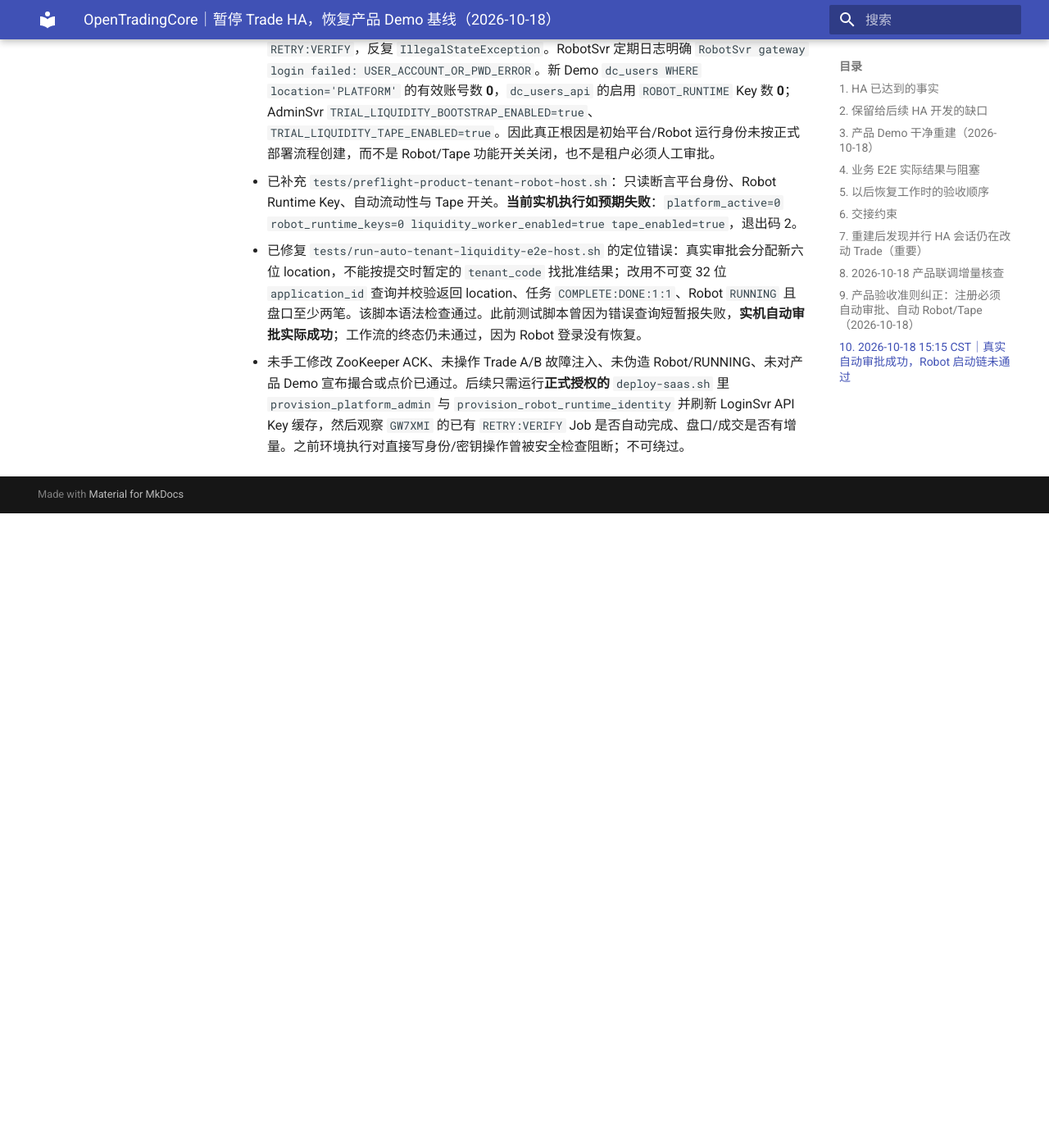
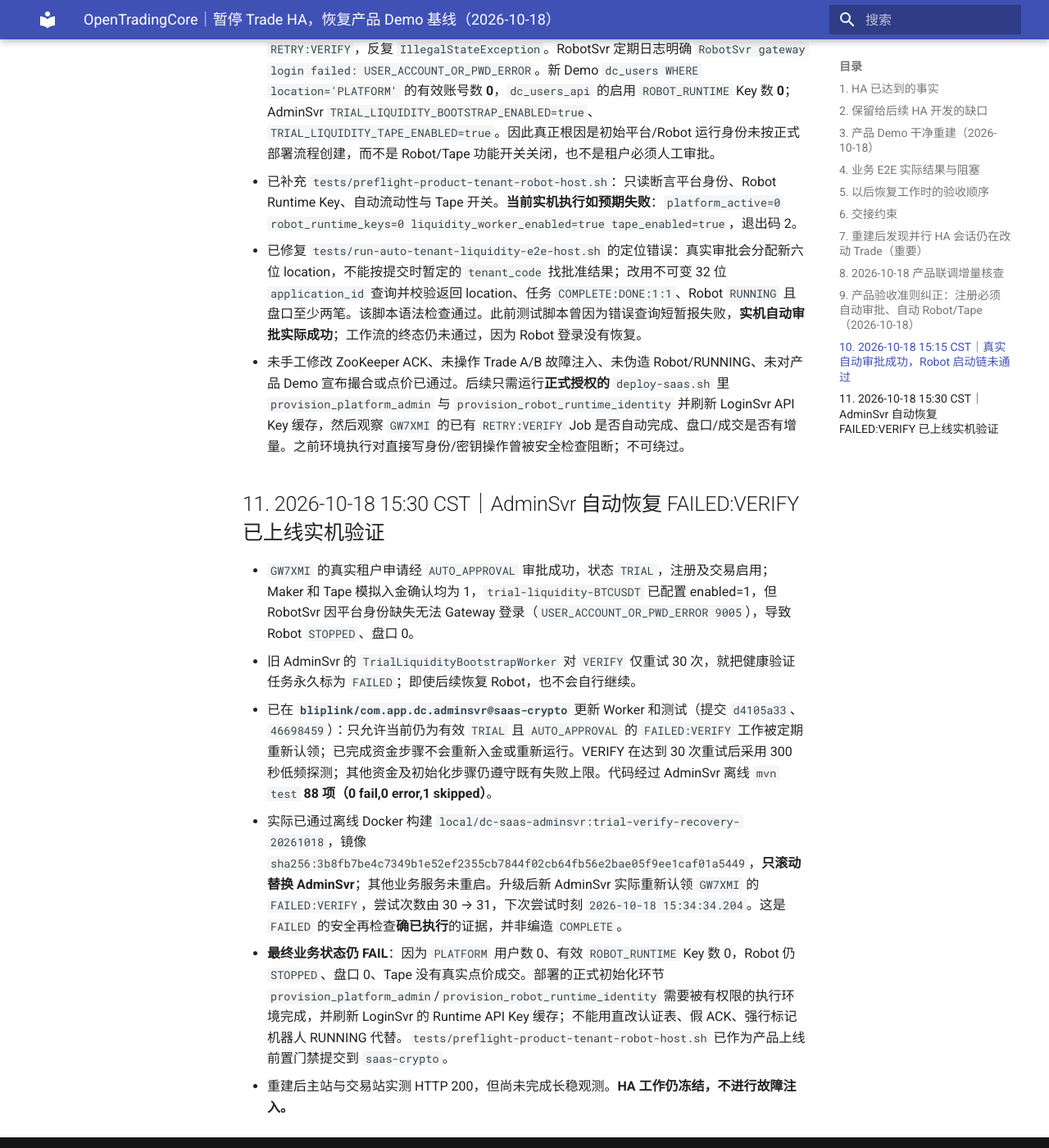
Before and after one commit to bliplink/dc-quant-deploy, an MkDocs documentation site: the page built from docs/TRADE_HA_PAUSED_PRODUCT_DEMO_BASELINE_20261018.zh-CN.md, in a window 1280 px wide and 1400 px high, scrolled down 4843 px. Shown: the whole window at 82% size. Built offline with MkDocs 1.6.1 and Material for MkDocs 9.7.7, drawn with Linux system fonts in a browser that asks for light colours; before the commit the page ends 5469 px from its top, so only the background shows below that.

Commit message:
docs(saas): record AdminSvr retry deployment and exact Robot bootstrap blocker [skip ci]

```diff
--- a/docs/TRADE_HA_PAUSED_PRODUCT_DEMO_BASELINE_20261018.zh-CN.md
+++ b/docs/TRADE_HA_PAUSED_PRODUCT_DEMO_BASELINE_20261018.zh-CN.md
@@ -83,3 +83,13 @@
 - 已补充 `tests/preflight-product-tenant-robot-host.sh`：只读断言平台身份、Robot Runtime Key、自动流动性与 Tape 开关。**当前实机执行如预期失败**：`platform_active=0 robot_runtime_keys=0 liquidity_worker_enabled=true tape_enabled=true`，退出码 2。
 - 已修复 `tests/run-auto-tenant-liquidity-e2e-host.sh` 的定位错误：真实审批会分配新六位 location，不能按提交时暂定的 `tenant_code` 找批准结果；改用不可变 32 位 `application_id` 查询并校验返回 location、任务 `COMPLETE:DONE:1:1`、Robot `RUNNING` 且盘口至少两笔。该脚本语法检查通过。此前测试脚本曾因为错误查询短暂报失败，**实机自动审批实际成功**；工作流的终态仍未通过，因为 Robot 登录没有恢复。
 - 未手工修改 ZooKeeper ACK、未操作 Trade A/B 故障注入、未伪造 Robot/RUNNING、未对产品 Demo 宣布撮合或点价已通过。后续只需运行**正式授权的** `deploy-saas.sh` 里 `provision_platform_admin` 与 `provision_robot_runtime_identity` 并刷新 LoginSvr API Key 缓存，然后观察 `GW7XMI` 的已有 `RETRY:VERIFY` Job 是否自动完成、盘口/成交是否有增量。之前环境执行对直接写身份/密钥操作曾被安全检查阻断；不可绕过。
+
+
+## 11. 2026-10-18 15:30 CST｜AdminSvr 自动恢复 FAILED:VERIFY 已上线实机验证
+
+- `GW7XMI` 的真实租户申请经 `AUTO_APPROVAL` 审批成功，状态 `TRIAL`，注册及交易启用；Maker 和 Tape 模拟入金确认均为 1，`trial-liquidity-BTCUSDT` 已配置 enabled=1，但 RobotSvr 因平台身份缺失无法 Gateway 登录（`USER_ACCOUNT_OR_PWD_ERROR 9005`），导致 Robot `STOPPED`、盘口 0。
+- 旧 AdminSvr 的 `TrialLiquidityBootstrapWorker` 对 `VERIFY` 仅重试 30 次，就把健康验证任务永久标为 `FAILED`；即使后续恢复 Robot，也不会自行继续。
+- 已在 **`bliplink/com.app.dc.adminsvr@saas-crypto`** 更新 Worker 和测试（提交 `d4105a33`、`46698459`）：只允许当前仍为有效 `TRIAL` 且 `AUTO_APPROVAL` 的 `FAILED:VERIFY` 工作被定期重新认领；已完成资金步骤不会重新入金或重新运行。VERIFY 在达到 30 次重试后采用 300 秒低频探测；其他资金及初始化步骤仍遵守既有失败上限。代码经过 AdminSvr 离线 `mvn test` **88 项（0 fail,0 error,1 skipped）**。
+- 实际已通过离线 Docker 构建 `local/dc-saas-adminsvr:trial-verify-recovery-20261018`，镜像 `sha256:3b8fb7be4c7349b1e52ef2355cb7844f02cb64fb56e2bae05f9ee1caf01a5449`，**只滚动替换 AdminSvr**；其他业务服务未重启。升级后新 AdminSvr 实际重新认领 `GW7XMI` 的 `FAILED:VERIFY`，尝试次数由 30 → 31，下次尝试时刻 `2026-10-18 15:34:34.204`。这是 `FAILED` 的安全再检查**确已执行**的证据，并非编造 `COMPLETE`。
+- **最终业务状态仍 FAIL**：因为 `PLATFORM` 用户数 0、有效 `ROBOT_RUNTIME` Key 数 0，Robot 仍 `STOPPED`、盘口 0、Tape 没有真实点价成交。部署的正式初始化环节 `provision_platform_admin`/`provision_robot_runtime_identity` 需要被有权限的执行环境完成，并刷新 LoginSvr 的 Runtime API Key 缓存；不能用直改认证表、假 ACK、强行标记机器人 RUNNING 代替。`tests/preflight-product-tenant-robot-host.sh` 已作为产品上线前置门禁提交到 `saas-crypto`。
+- 重建后主站与交易站实测 HTTP 200，但尚未完成长稳观测。**HA 工作仍冻结，不进行故障注入。**
```
